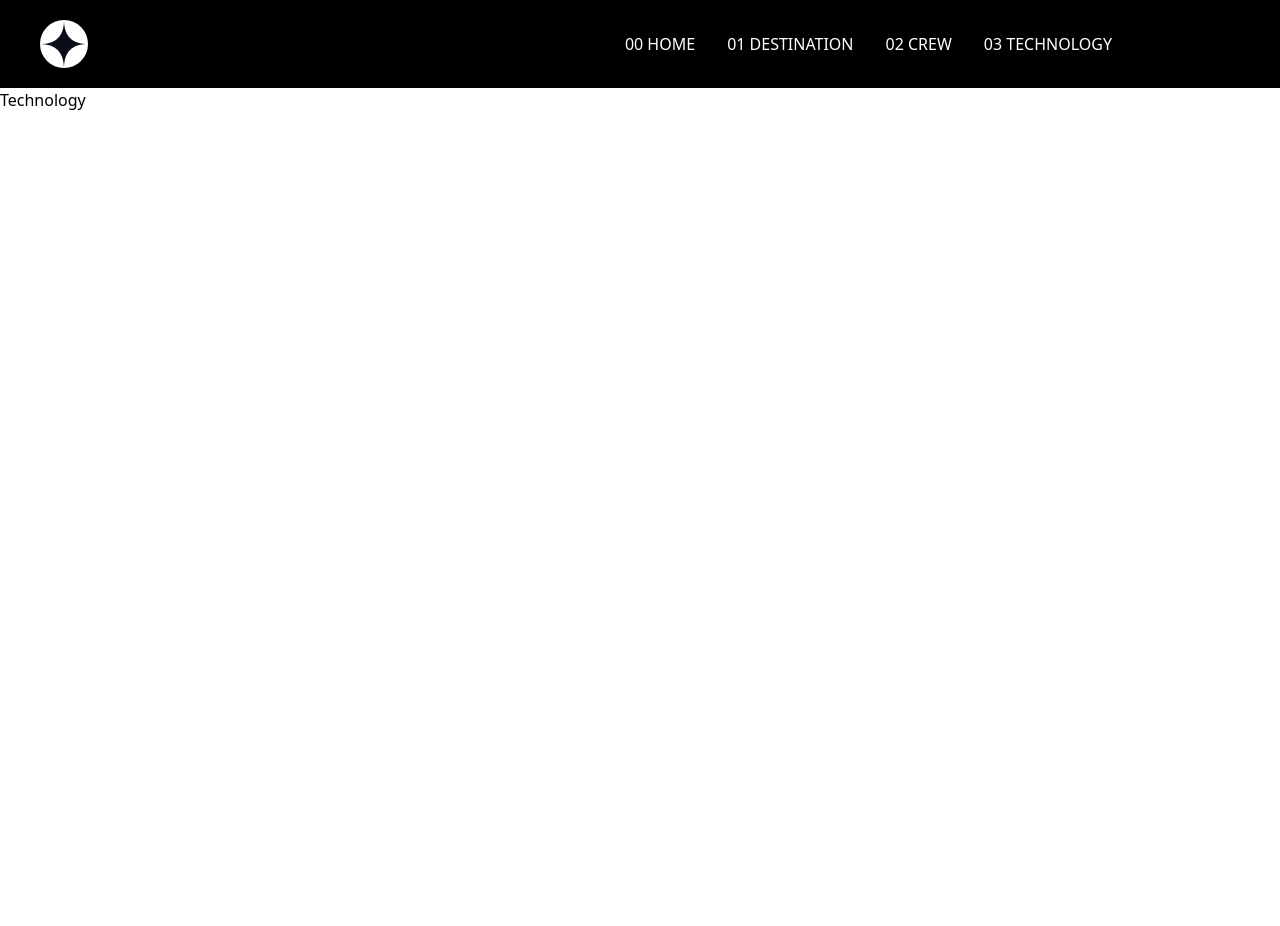
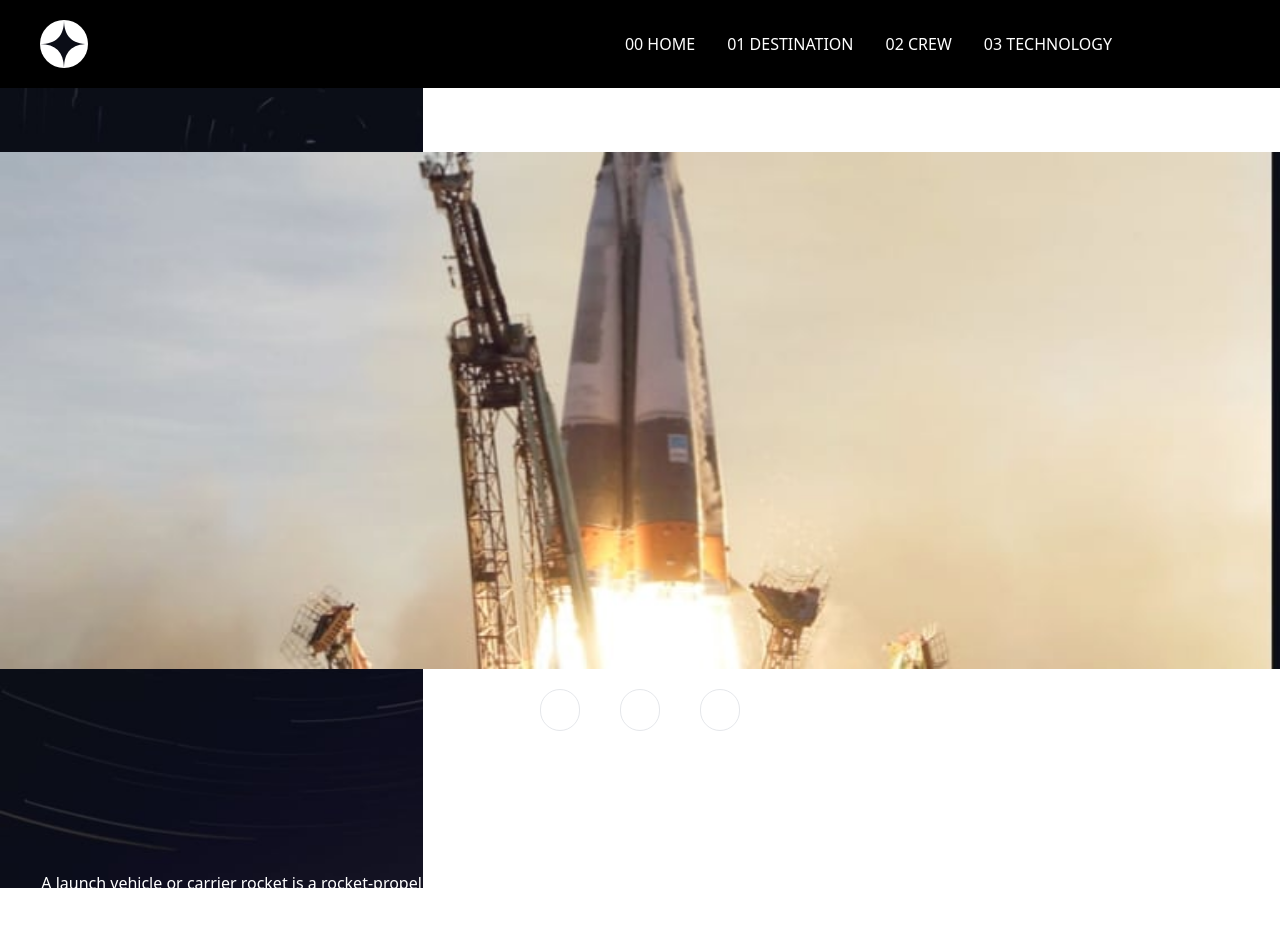
Before and after one commit to cristianccgg/space-tourism-website-main, a React (Vite) app: page /technology in a window 1280 px wide. Shown: the top 926 px of the page. Before the commit the page ends 800 px from the top, so only its background shows below. Built offline with nearby package versions, Linux system fonts and the light colour scheme.

Commit message:
technology done

```diff
--- a/src/components/Crew.jsx
+++ b/src/components/Crew.jsx
@@ -45,7 +45,7 @@ export const Crew = () => {
   const { name, role, bio, images } = data.crew[CurrentIndex];
 
   return (
-    <div className="bg-crew-mobile bg-no-repeat h-screen text-white text-center flex flex-col py-5">
+    <div className="bg-crew-mobile bg-no-repeat bg-contain h-screen text-white text-center flex flex-col py-5">
       <img className="h-60 w-60 self-center" src={images.png} alt={name} />
       <div className="flex flex-col items-center justify-center bg-black bg-opacity-50 p-5">
         <div className="flex gap-5">
--- a/src/components/Destination.jsx
+++ b/src/components/Destination.jsx
@@ -1,40 +1,59 @@
-import React from "react";
-import { Link } from "react-router-dom";
-import Mars from "/assets/destination/image-mars.png";
+import React, { useState, useEffect } from "react";
 
 export const Destination = () => {
+  const [destinations, setDestinations] = useState([]);
+  const [selectedDestination, setSelectedDestination] = useState(null);
+
+  const fetchData = async () => {
+    const response = await fetch("/data.json");
+    const jsonData = await response.json();
+    setDestinations(jsonData.destinations);
+    setSelectedDestination(jsonData.destinations[1]); // Selecciona el primer destino por defecto
+  };
+
+  useEffect(() => {
+    fetchData();
+  }, []);
+
+  if (!selectedDestination) {
+    return <div>Loading...</div>;
+  }
+
+  const { description, distance, images, name, travel } = selectedDestination;
+
   return (
-    <div className="bg-destination-mobile bg-no-repeat  h-screen text-white text-center flex flex-col items-center gap-8 pt-5">
+    <div className="bg-destination-mobile bg-no-repeat bg-contain h-screen text-white text-center flex flex-col items-center gap-8 pt-5">
       <h1 className="font-extralight">Pick your destination</h1>
       <div>
-        <img className="w-52" src={Mars} alt="" />
+        <img className="w-52" src={images.png} alt={name} />
       </div>
 
       <div className="flex gap-5 font-extralight">
-        <button className="border rounded-lg p-1">Moon</button>
-        <button className="border rounded-lg p-1">Mars</button>
-        <button className="border rounded-lg p-1">Europa</button>
-        <button className="border rounded-lg p-1">Titan</button>
+        {destinations.map((destination) => (
+          <button
+            key={destination.name}
+            className="border rounded-lg p-1"
+            onClick={() => setSelectedDestination(destination)}
+          >
+            {destination.name}
+          </button>
+        ))}
       </div>
 
-      <h1 className="text-4xl font-bold">Mars</h1>
+      <h1 className="text-4xl font-bold">{name}</h1>
 
       <div className="px-5">
-        <p className="font-extralight">
-          Don’t forget to pack your hiking boots. You’ll need them to tackle
-          Olympus Mons, the tallest planetary mountain in our solar system. It’s
-          two and a half times the size of Everest!
-        </p>
+        <p className="font-extralight">{description}</p>
       </div>
 
       <div className="flex justify-between w-full px-10">
         <div>
           <p>Avg. distance</p>
-          <h1 className="text-2xl font-semibold">225 mil. km</h1>
+          <h1 className="text-2xl font-semibold">{distance}</h1>
         </div>
         <div>
           <p>Est. travel time</p>
-          <h1 className="text-2xl font-semibold">9 months</h1>
+          <h1 className="text-2xl font-semibold">{travel}</h1>
         </div>
       </div>
     </div>
--- a/src/components/Home.jsx
+++ b/src/components/Home.jsx
@@ -2,7 +2,7 @@ import React from "react";
 
 export const Home = () => {
   return (
-    <div className="bg-home-mobile min-h-screen bg-no-repeat text-white flex flex-col items-center w-full p-8 font-light gap-8">
+    <div className="bg-home-mobile min-h-screen bg-no-repeat bg-contain text-white flex flex-col items-center w-full p-8 font-light gap-8">
       <h2 className="flex flex-col items-center">
         So, you want to travel to <span className="text-8xl">SPACE</span>
       </h2>{" "}
--- a/src/components/Technology.jsx
+++ b/src/components/Technology.jsx
@@ -1,5 +1,48 @@
-import React from "react";
+import React, { useState, useEffect } from "react";
 
 export const Technology = () => {
-  return <div>Technology</div>;
+  const [items, setItems] = useState([]);
+  const [selectedItem, setSelectedItem] = useState(null);
+
+  const fetchData = async () => {
+    const response = await fetch("/data.json");
+    const jsonData = await response.json();
+    setItems(jsonData.technology);
+    setSelectedItem(jsonData.technology[0]);
+  };
+
+  useEffect(() => {
+    fetchData();
+  }, []);
+
+  if (!selectedItem) {
+    return <div>Loading...</div>;
+  }
+
+  const { description, images, name } = selectedItem;
+
+  return (
+    <div className="bg-tech-mobile bg-no-repeat bg-contain h-screen text-white text-center flex flex-col gap-5 py-5">
+      <h1>03 Space launch 101</h1>
+      <img src={images.landscape} alt={name} />
+
+      <div className="flex gap-10 items-center justify-center">
+        {items.map((item, index) => (
+          <button
+            key={item.name}
+            onClick={() => setSelectedItem(item)}
+            className="border rounded-full p-2 w-10"
+          >
+            {index + 1}
+          </button>
+        ))}
+      </div>
+      <h1>The terminology...</h1>
+      <h1 className="text-3xl">{name}</h1>
+
+      <div className="p-5">
+        <p className="font-extralight">{description}</p>
+      </div>
+    </div>
+  );
 };
```
